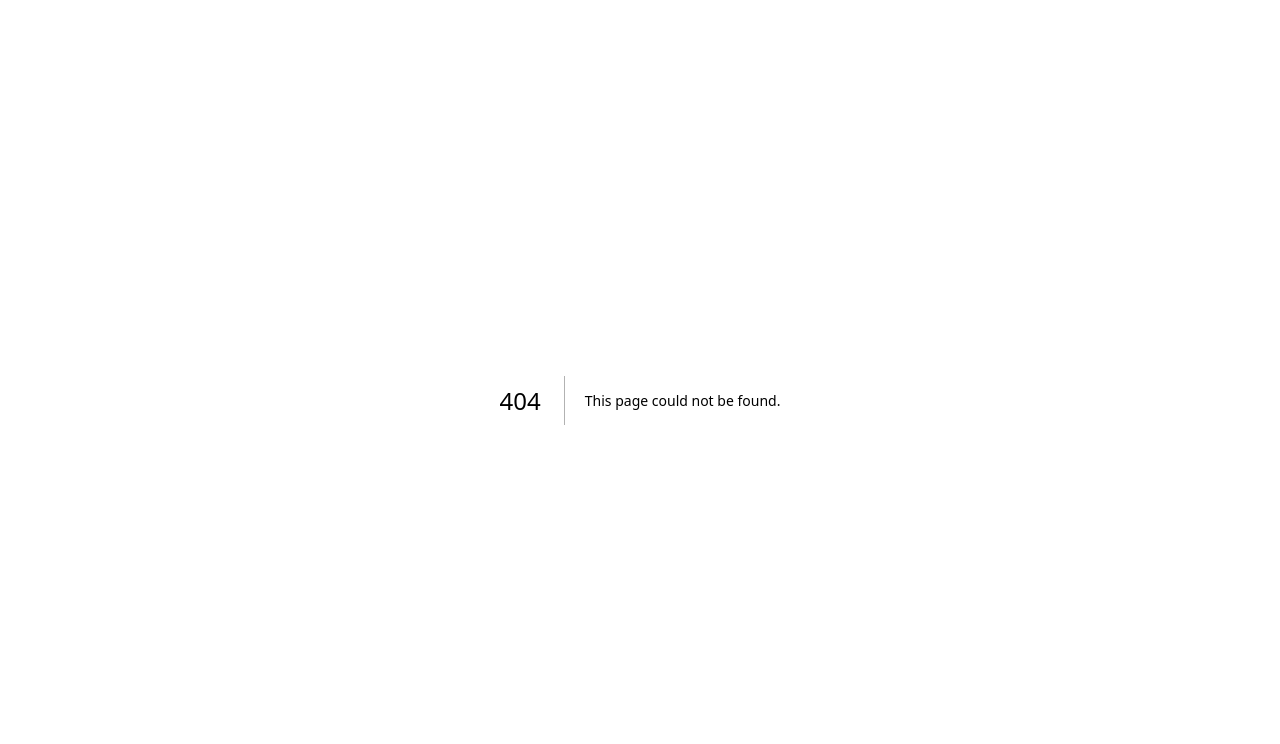
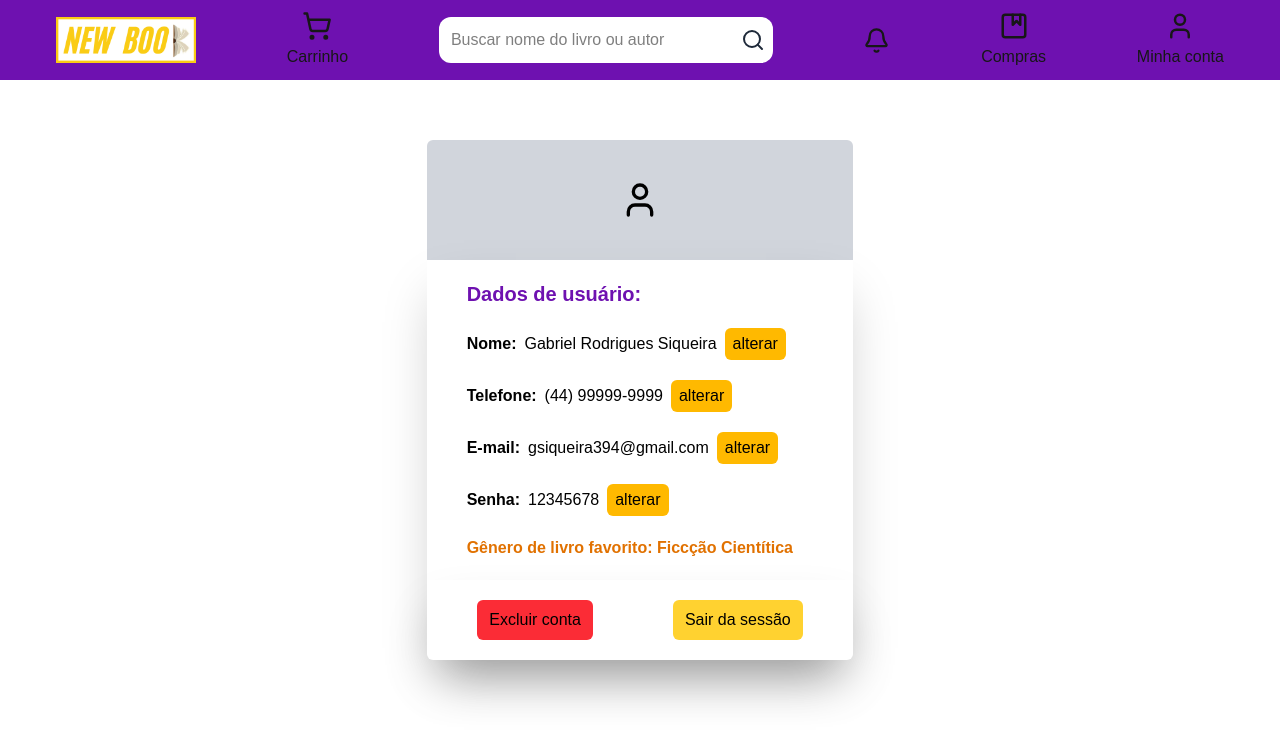
Before and after one commit to GabrielRodrS/Livraria, a Next.js app in the folder liv_front/: page /Perfil in a window 1280 px wide. Before the commit this address had no page. Shown: the top 744 px of the page. Built offline with nearby package versions, Linux system fonts and the light colour scheme.

Commit message:
Implementação CSS de Perfil e Carrinho de compras

```diff
--- a/liv_front/src/Components/Formulario.jsx
+++ b/liv_front/src/Components/Formulario.jsx
@@ -1,8 +1,8 @@
 export default function Formulario({ titulo, children }) {
   return (
     <main className="h-screen w-screen bg-white flex items-center justify-center">
-      <div className="border-5 border-purple-900 rounded-xl h-max w-1/3 flex flex-col">
-        <div className="flex text-3xl font-bold w-full py-5  bg-purple-900 items-center justify-center">
+      <div className="border-5 border-black rounded-xl h-max w-1/3 flex flex-col">
+        <div className="flex text-3xl font-bold w-full py-5  bg-black items-center justify-center">
           {titulo}
         </div>
         {children}
--- a/liv_front/src/Components/Header.jsx
+++ b/liv_front/src/Components/Header.jsx
@@ -7,7 +7,7 @@ export default function Header({ children }) {
   const router = useRouter();
 
   return (
-    <div className="h-screen w-screen bg-gray-100">
+    <div className="h-screen w-screen bg-white">
       <header className="h-1/10 bg-purple-800 flex flex-row justify-between items-center px-14">
         <button
           type="button"
@@ -18,7 +18,13 @@ export default function Header({ children }) {
         >
           <img src="../../LogoNewBook.png" height={100} width={140}></img>
         </button>
-        <button type="button" className="hover:text-yellow-400 cursor-pointer ">
+        <button
+          type="button"
+          className="hover:text-amber-400 cursor-pointer "
+          onClick={() => {
+            router.push("/Carrinho");
+          }}
+        >
           <div className="flex flex-col items-center space-y-1 ">
             <ShoppingCart height={30} width={30}></ShoppingCart>
             <p>Carrinho</p>
@@ -32,19 +38,25 @@ export default function Header({ children }) {
             maxLength={50}
           ></input>
           <button type="button ">
-            <Search className="text-gray-800 ml-auto hover:text-yellow-400 cursor-pointer"></Search>
+            <Search className="text-gray-800 ml-auto hover:text-amber-400 cursor-pointer"></Search>
           </button>
         </div>
-        <button type="button" className="hover:text-yellow-400 cursor-pointer">
+        <button type="button" className="hover:text-amber-400 cursor-pointer">
           <Bell height={27} width={27}></Bell>
         </button>
-        <button type="button" className="hover:text-yellow-400 cursor-pointer">
+        <button type="button" className="hover:text-amber-400 cursor-pointer">
           <div className="flex flex-col items-center space-y-1">
             <Album height={30} width={30}></Album>
             <p>Compras</p>
           </div>
         </button>
-        <button type="button">
+        <button
+          type="button"
+          className="hover:text-amber-400 cursor-pointer"
+          onClick={() => {
+            router.push("/Perfil");
+          }}
+        >
           <div className="flex flex-col items-center space-y-1">
             <User height={30} width={30}></User>
             <p>Minha conta</p>
--- /dev/null
+++ b/liv_front/src/app/Carrinho/page.jsx
@@ -0,0 +1,45 @@
+"use client";
+
+import { ShoppingCart } from "lucide-react";
+import Header from "../../Components/Header";
+import { useRouter } from "next/navigation";
+
+export default function Carrinho() {
+  const router = useRouter();
+  return (
+    <Header>
+      <main className="h-9/10 w-full flex items-center justify-center">
+        <div className="w-3/10 h-9/10 flex flex-col items-center rounded-sm">
+          <div className=" h-1/7 w-full flex flex-row space-x-3 items-center justify-center text-2xl font-bold bg-black rounded-t-sm  text-amber-400">
+            <ShoppingCart width={35} height={35}></ShoppingCart>
+            <p>Seu carrinho</p>
+          </div>
+
+          <section className="h-5/7 w-full grid grid-cols-1 rounded-b-sm bg-white shadow-2xl overflow-y-auto">
+            <div className="h-45 w-full"> Item 1</div>
+            <div className="h-45 w-full"> Item 2</div>
+            <div className="h-45 w-full"> Item 3</div>
+            <div className="h-45 w-full"> Item 4</div>
+          </section>
+          <div className="h-1/7 w-full bg-gray-300 rounded-b-sm flex flex-row items-center justify-center space-x-20">
+            <button
+              type="button"
+              className="bg-purple-500 py-2 px-3 rounded-md cursor-pointer hover:text-amber-400"
+              onClick={() => {
+                router.push("/InterfaceP");
+              }}
+            >
+              Voltar ao catálogo
+            </button>
+            <button
+              type="button"
+              className="bg-green-500 py-2 px-3 rounded-md cursor-pointer hover:text-amber-400"
+            >
+              Fazer pedido
+            </button>
+          </div>
+        </div>
+      </main>
+    </Header>
+  );
+}
--- a/liv_front/src/app/InterfaceP/page.jsx
+++ b/liv_front/src/app/InterfaceP/page.jsx
@@ -13,9 +13,9 @@ export default function InterfaceP() {
   return (
     <Header>
       <div className="flex flex-row h-9/10">
-        <nav className="h-full bg-white text-black w-2/12 flex flex-col justify-between items-center border-r-4 border-purple-800 pt-5">
+        <nav className="h-full bg-white text-black w-2/13 flex flex-col justify-between items-center  border-purple-800 pt-5">
           <div className="flex flex-col space-y-2 h-5/10 items-center w-full">
-            <p className="text-xl font-bold text-purple-800">Gêneros</p>
+            <p className="text-xl font-bold text-purple-800 mb-4">Gêneros</p>
             <div className="grid grid-cols-2 grid-rows-10 w-full h-3/4 overflow-y-auto px-2 pb-10 gap-10 rounded-md text-black border-y-3 font-bold">
               {[
                 "Fantasia",
@@ -37,7 +37,7 @@ export default function InterfaceP() {
               ].map((genero, index) => (
                 <div
                   key={index}
-                  className={`p-2 text-center cursor-pointer hover:text-yellow-400 ${
+                  className={`p-2 text-center cursor-pointer hover:text-amber-600 ${
                     genero.length > 10 ? "row-span-2" : ""
                   }`}
                 >
@@ -47,7 +47,7 @@ export default function InterfaceP() {
             </div>
           </div>
           <div className="flex flex-col space-y-2 h-3/10 items-center w-full">
-            <p className="text-xl font-bold text-purple-800">Preço</p>
+            <p className="text-xl font-bold text-purple-800 mb-4"> Preço</p>
             <div className="grid grid-rows-3 grid-cols-2 border-y-3 gap-3 py-2 text-black rounded-md w-full h-3/5 font-bold">
               {[
                 "R$ 20,00",
@@ -59,7 +59,7 @@ export default function InterfaceP() {
               ].map((preco, index) => (
                 <div
                   key={index}
-                  className="text-center cursor-pointer hover:text-yellow-400"
+                  className="text-center cursor-pointer hover:text-amber-600"
                 >
                   {preco}
                 </div>
@@ -79,22 +79,28 @@ export default function InterfaceP() {
               onChange={(e) => setQuantPag(Number(e.target.value))}
             />
             {quantPag !== 0 && (
-              <div className="flex flex-row items-center space-x-1">
+              <div className="flex flex-row items-center space-x-2 mt-1">
                 <FileSpreadsheet />
                 <p>{quantPag}</p>
+                <button
+                  type="button"
+                  className="py-1 px-2 rounded-md bg-green-300 cursor-pointer hover:text-white"
+                >
+                  Buscar
+                </button>
               </div>
             )}
           </div>
         </nav>
 
-        <main className="h-9/10 w-10/12">
-          <nav className="w-full h-1/10 bg-yellow-400 flex flex-row items-center justify-evenly text-black font-bold">
+        <main className="h-9/10 w-11/13">
+          <nav className="w-full h-1/10 bg-amber-400 flex flex-row items-center justify-evenly text-black font-bold">
             {[
               "Mais vendidos",
               "Menores preços",
               "Maiores preços",
-              "Maior disponibilidade",
-              "Quantidade de páginas",
+              "Quantidade disponível",
+              "Disponíveis recentemente",
             ].map((item, index) => (
               <button
                 key={index}
@@ -104,6 +110,19 @@ export default function InterfaceP() {
               </button>
             ))}
           </nav>
+          <div className="text-black w-full h-full overflow-y-auto grid grid-cols-4 gap-5 text-center justify-center px-6 pt-6">
+            <div className="h-70 bg-gray-100 "></div>
+            <div className="h-70 bg-gray-100 "></div>
+            <div className="h-70 bg-gray-100 "></div>
+            <div className="h-70 bg-gray-100 "></div>
+            <div className="h-70 bg-gray-100 "></div>
+            <div className="h-70 bg-gray-100 "></div>
+            <div className="h-70 bg-gray-100 "></div>
+            <div className="h-70 bg-gray-100 "></div>
+            <div className="h-70 bg-gray-100 "></div>
+            <div className="h-70 bg-gray-100 "></div>
+            <div className="h-70 bg-gray-100 "></div>
+          </div>
         </main>
       </div>
     </Header>
--- /dev/null
+++ b/liv_front/src/app/Perfil/page.jsx
@@ -0,0 +1,80 @@
+import { User } from "lucide-react";
+import Header from "../../Components/Header";
+
+export default function Perfil() {
+  return (
+    <Header>
+      <main className="flex h-9/10 w-full items-center justify-center">
+        <section className=" w-2/6 h-5/6">
+          <div className="h-1/5 w-full bg-gray-300 flex flex-col items-center justify-center rounded-t-md">
+            <User height={40} width={40} className="text-black"></User>
+          </div>
+          <div className="shadow-2xl rounded-b-md">
+            <div className="h-3/5 w-full flex flex-col pl-10 py-5 space-y-5">
+              <p className="font-bold text-xl  text-purple-800">
+                Dados de usuário:
+              </p>
+              <div className="text-black flex flex-row space-x-2 items-center">
+                <label className="font-bold">Nome:</label>
+                <p>Gabriel Rodrigues Siqueira</p>
+                <button
+                  type="button"
+                  className="py-1 px-2 bg-amber-400 cursor-pointer rounded-md hover:text-white"
+                >
+                  alterar
+                </button>
+              </div>
+              <div className="text-black flex flex-row space-x-2 items-center">
+                <label className="font-bold">Telefone:</label>
+                <p>(44) 99999-9999</p>
+                <button
+                  type="button"
+                  className="py-1 px-2 bg-amber-400 cursor-pointer rounded-md hover:text-white"
+                >
+                  alterar
+                </button>
+              </div>
+              <div className="text-black flex flex-row space-x-2 items-center">
+                <label className="font-bold">E-mail:</label>
+                <p>gsiqueira394@gmail.com</p>
+                <button
+                  type="button"
+                  className="py-1 px-2 bg-amber-400 cursor-pointer rounded-md hover:text-white"
+                >
+                  alterar
+                </button>
+              </div>
+              <div className="text-black flex flex-row space-x-2 items-center">
+                <label className="font-bold">Senha:</label>
+                <p>12345678</p>
+                <button
+                  type="button"
+                  className="py-1 px-2 bg-amber-400 cursor-pointer rounded-md hover:text-white"
+                >
+                  alterar
+                </button>
+              </div>
+              <p className="font-bold text-amber-600">
+                Gênero de livro favorito: Ficcção Cientítica
+              </p>
+            </div>
+            <div className="h-1/5 w-full flex flex-row items-center justify-center shadow-2xl rounded-b-md py-5 space-x-20 text-black ">
+              <button
+                type="button"
+                className="bg-red-500 py-2 px-3 rounded-md hover:text-white cursor-pointer "
+              >
+                Excluir conta
+              </button>
+              <button
+                type="button"
+                className="bg-amber-300 py-2 px-3 rounded-md hover:text-white cursor-pointer "
+              >
+                Sair da sessão
+              </button>
+            </div>
+          </div>
+        </section>
+      </main>
+    </Header>
+  );
+}
```
